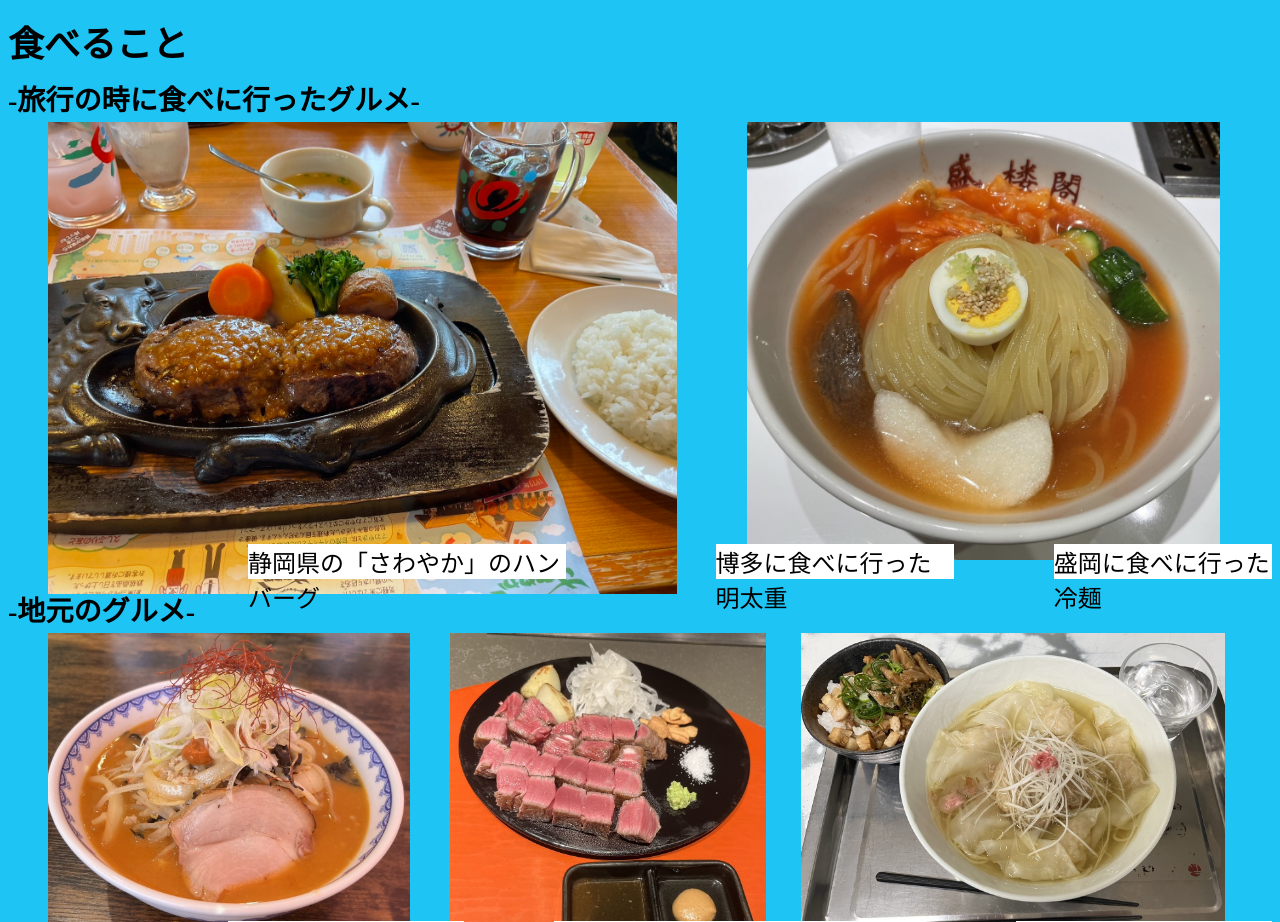
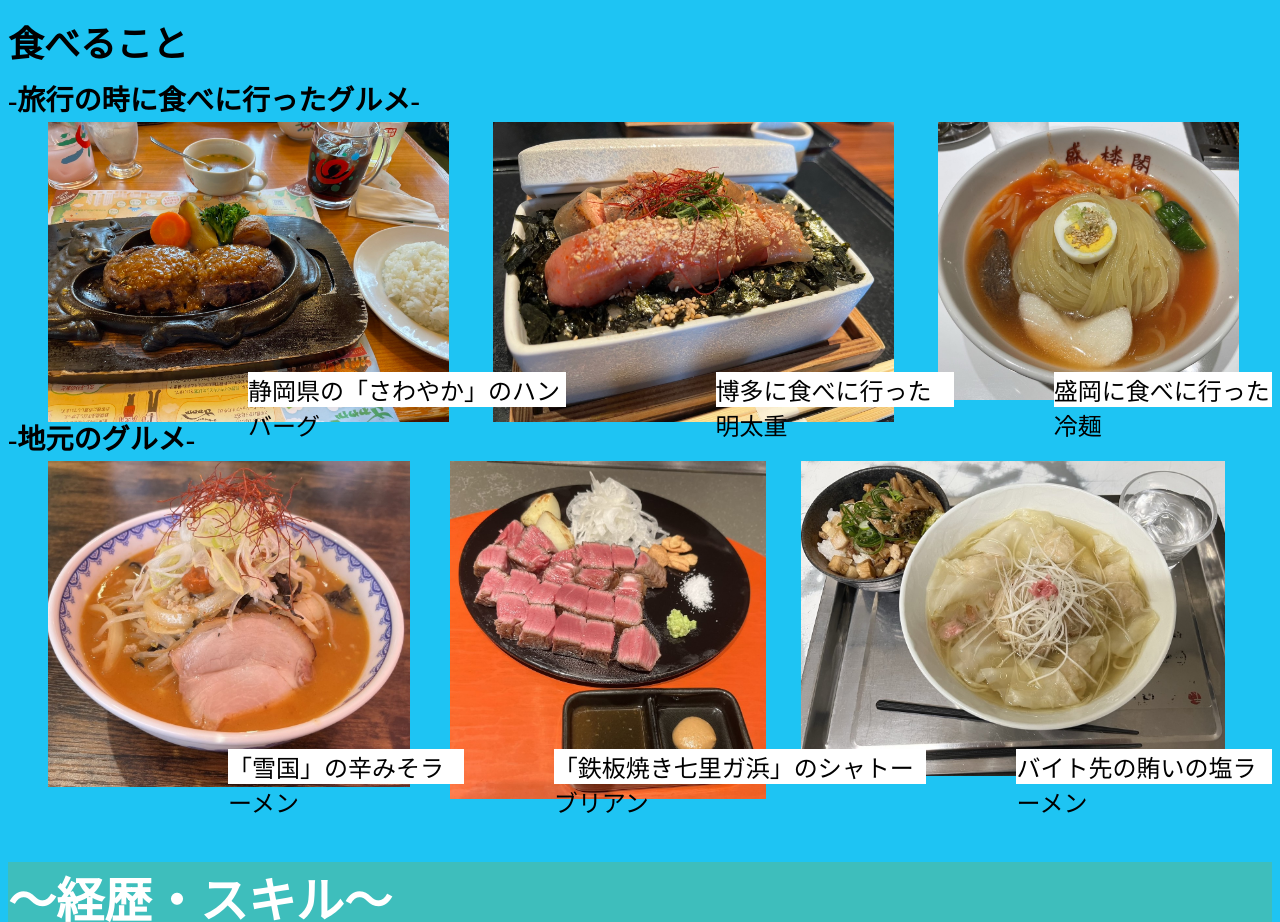
Before and after one commit to kasiryu/intro, a plain HTML site: page index.html in a window 1280 px wide. Shown: the part 3280-4202 px from the top of the page. Drawn offline with Linux system fonts and the light colour scheme; files whose address does not match are found by name.

Commit message:
Update index.html

```diff
--- a/index.html
+++ b/index.html
@@ -108,7 +108,7 @@
                 <h3>-旅行の時に食べに行ったグルメ-</h3>
                 <ul class="eat">
                     <li><img src="img/sawayaka.jpg" alt=""></li>
-                    <li><img src="img/hakata.jpg" alt=""></li>
+                    <li><img src="https://github.com/kasiryu/intro/blob/main/hakata.jpg?raw=true" alt=""></li>
                     <li><img src="img/morioka new.jpg" alt=""></li>
                 </ul>
                 <ul class="ec">
```
